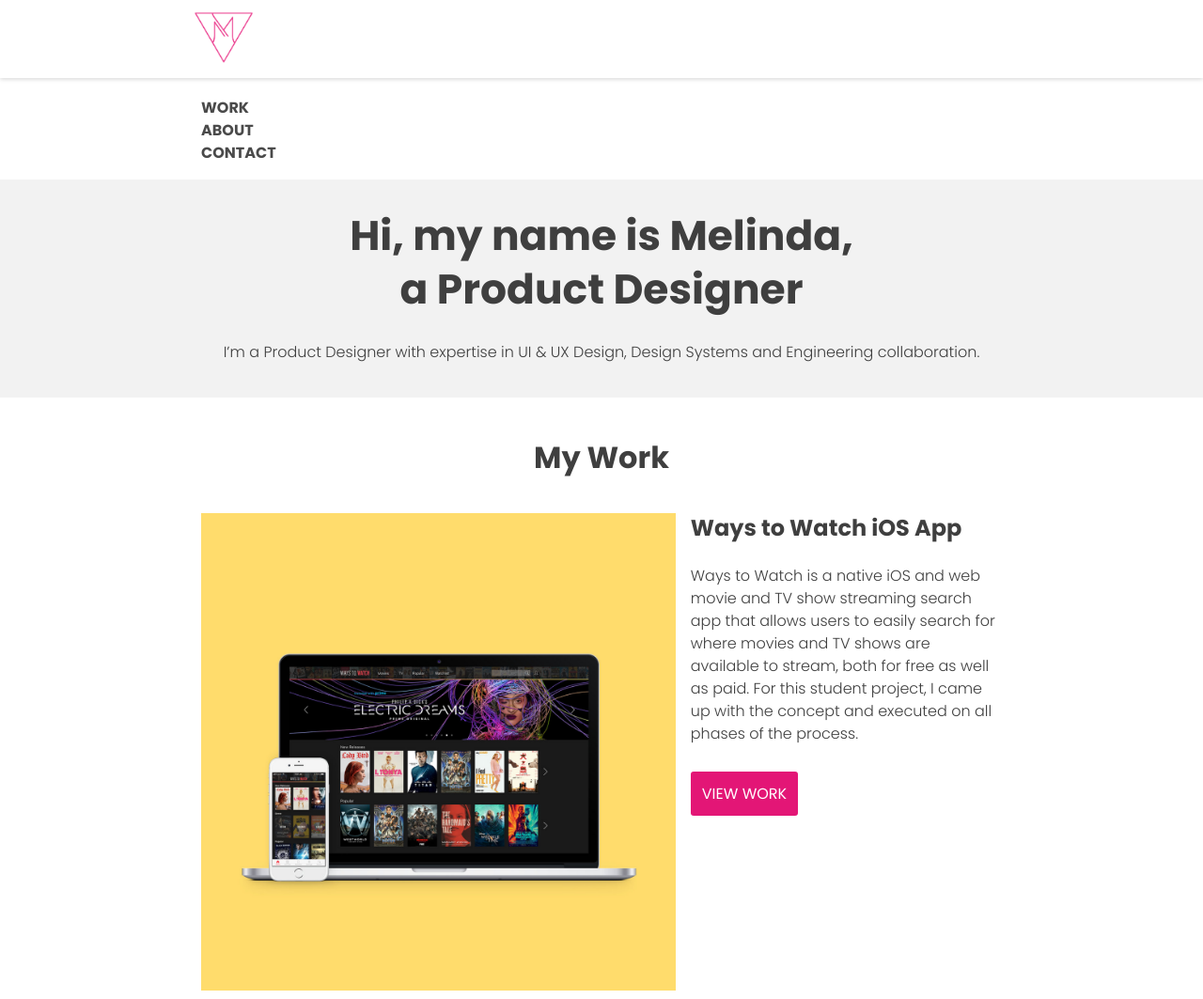
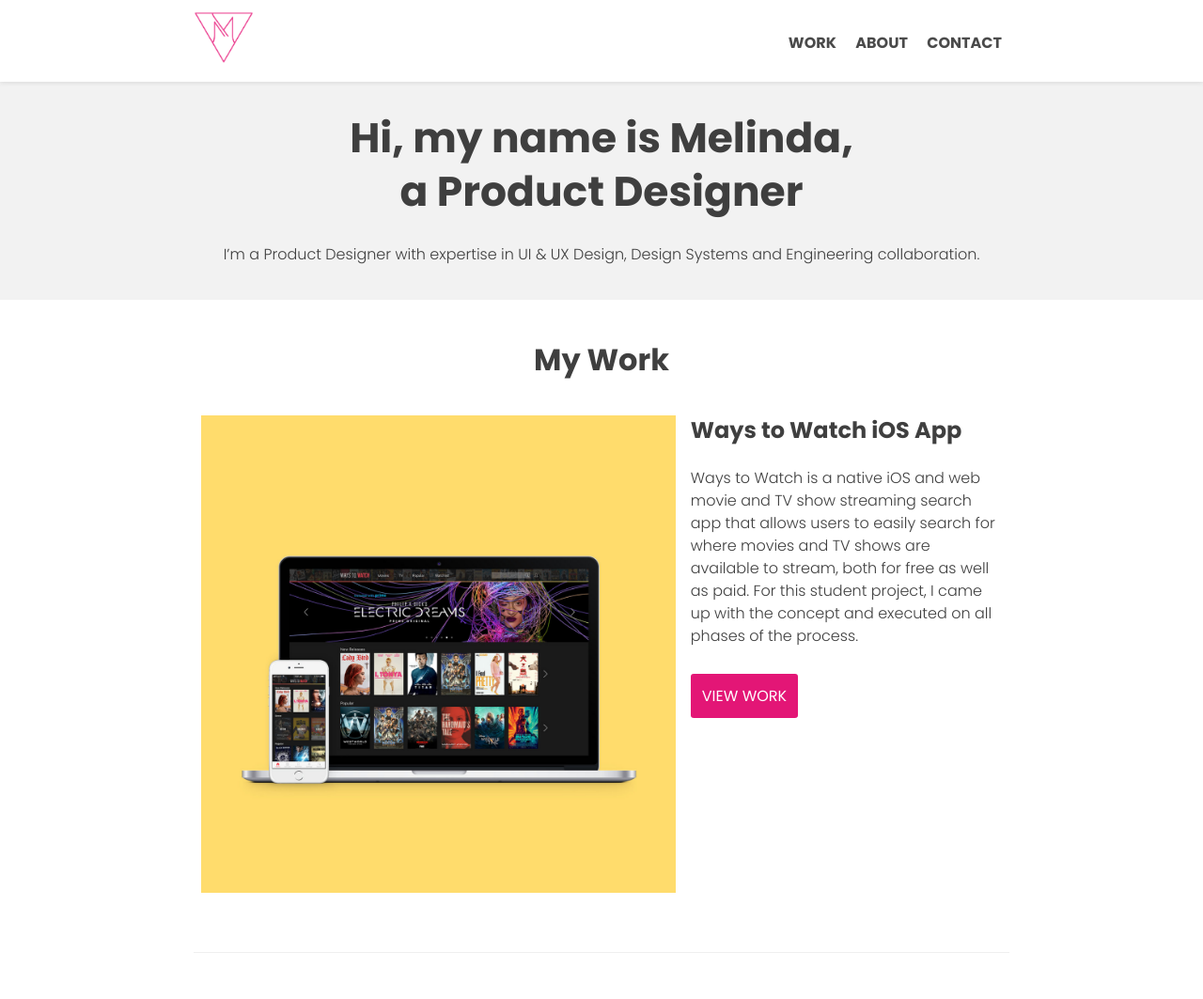
Before and after one commit to melease/portfolio-website, a plain HTML site: page index.html in a window 1280 px wide. Shown: the top 1063 px of the page at 94% size. Drawn offline with nearby package versions, Linux system fonts and the light colour scheme; a script that the page names is missing.

Commit message:
updated some styles

```diff
--- a/css/style.css
+++ b/css/style.css
@@ -13,6 +13,10 @@ Nuetral Light (White): #FFFFFF;
 header {
   box-shadow: 0 2px 4px 0 #e0e0e0;
   position: relative;
+}
+
+nav {
+  display: inline-block;
 }
 
 nav > ul {
@@ -46,6 +50,7 @@ nav > ul > li > a {
 
 .navtoggle.responsive li {
   display: block;
+  text-align: end;
 }
 
 .navtoggle li .icon {
@@ -53,6 +58,7 @@ nav > ul > li > a {
   right: 0;
   top: 16px;
   font-size: 20px;
+  margin-bottom: 2px;
 }
 
 body {
@@ -206,7 +212,7 @@ a:active {
 
 .logo {
   max-width: 48px;
-  margin-top: 12px;
+  margin-top: 8px;
 }
 
 #contact {
@@ -237,13 +243,13 @@ Medium devices (640px and larger)
 @media only screen and (min-width: 640px) {
   header {
     text-align: unset;
-    padding: 12px 0 8px;
+    padding: 12px 0;
   }
 
   nav {
     width: auto;
     float: right;
-    margin-top: 12px;
+    margin-top: 6px;
   }
 
   .navtoggle.responsive li {
@@ -266,7 +272,6 @@ Medium devices (640px and larger)
 
   nav > ul > li {
     display: inline-block;
-    min-width: 641px;
   }
 
   .logo {
```
